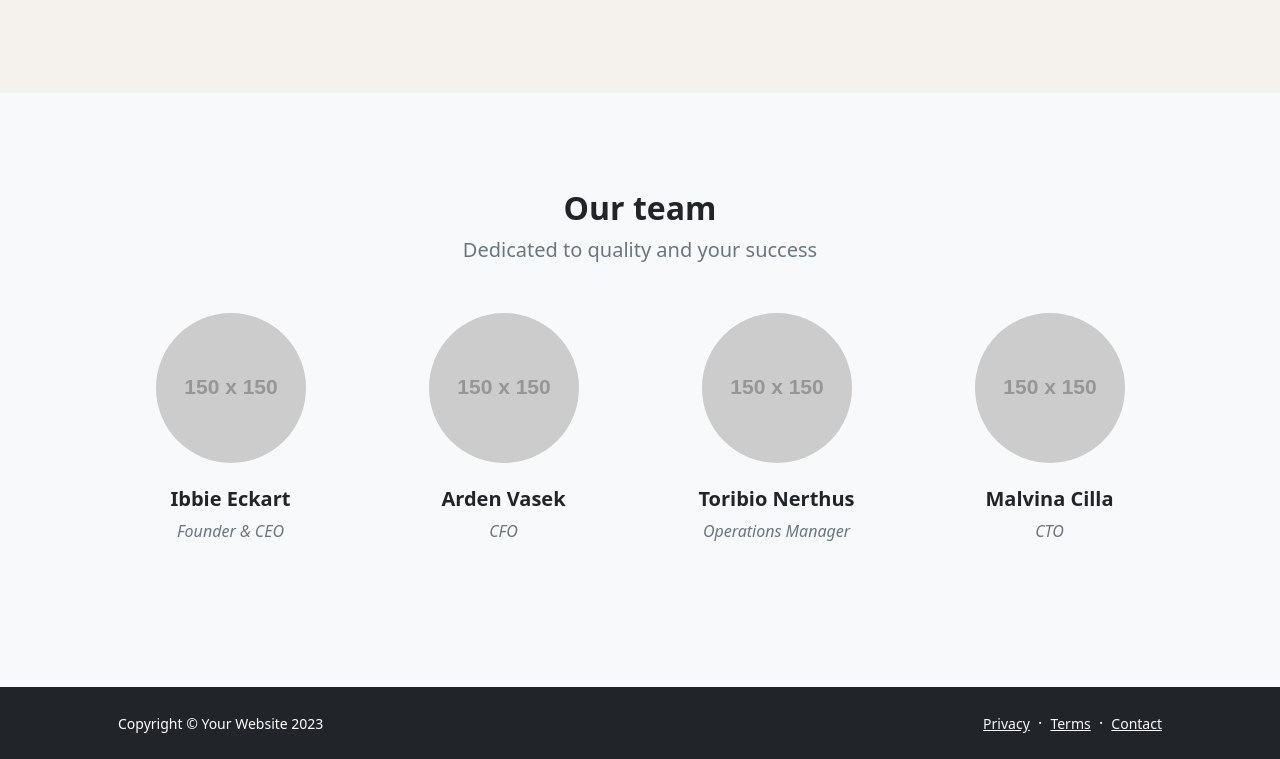
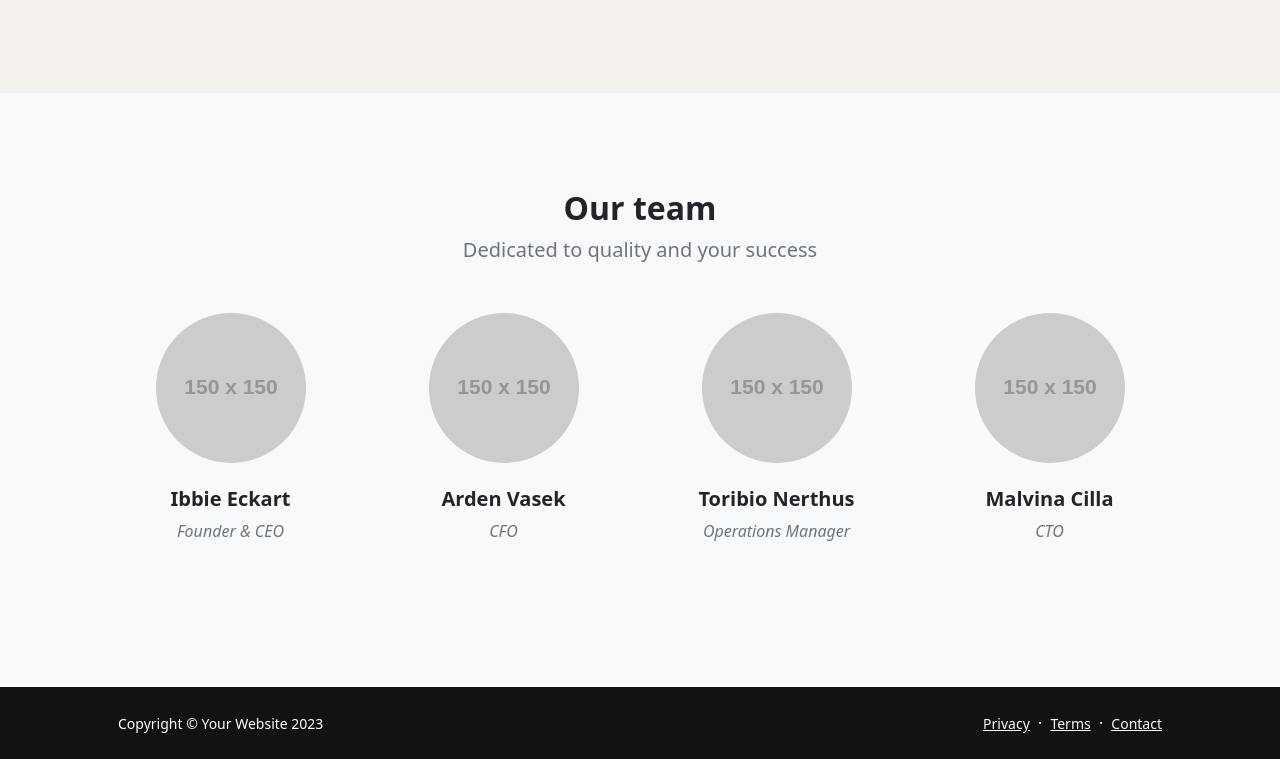
Before and after one commit to Pelison007/edu-pani-site, a plain HTML site: page about.html in a window 1280 px wide. Shown: the part 1451-2210 px from the top of the page. Drawn offline with nearby package versions, Linux system fonts and the light colour scheme; placeholder pictures from the web are drawn by us.

Commit message:
css footer

```diff
--- a/about.html
+++ b/about.html
@@ -113,7 +113,7 @@
             </section>
         </main>
         <!-- Footer-->
-        <footer class="bg-dark py-4 mt-auto">
+        <footer class="cor-footer py-4 mt-auto">
             <div class="container px-5">
                 <div class="row align-items-center justify-content-between flex-column flex-sm-row">
                     <div class="col-auto"><div class="small m-0 text-white">Copyright &copy; Your Website 2023</div></div>
```
Also changed, not shown: contact.html (+1 -1 lines), faq.html (+1 -1 lines), pricing.html (+1 -1 lines).
